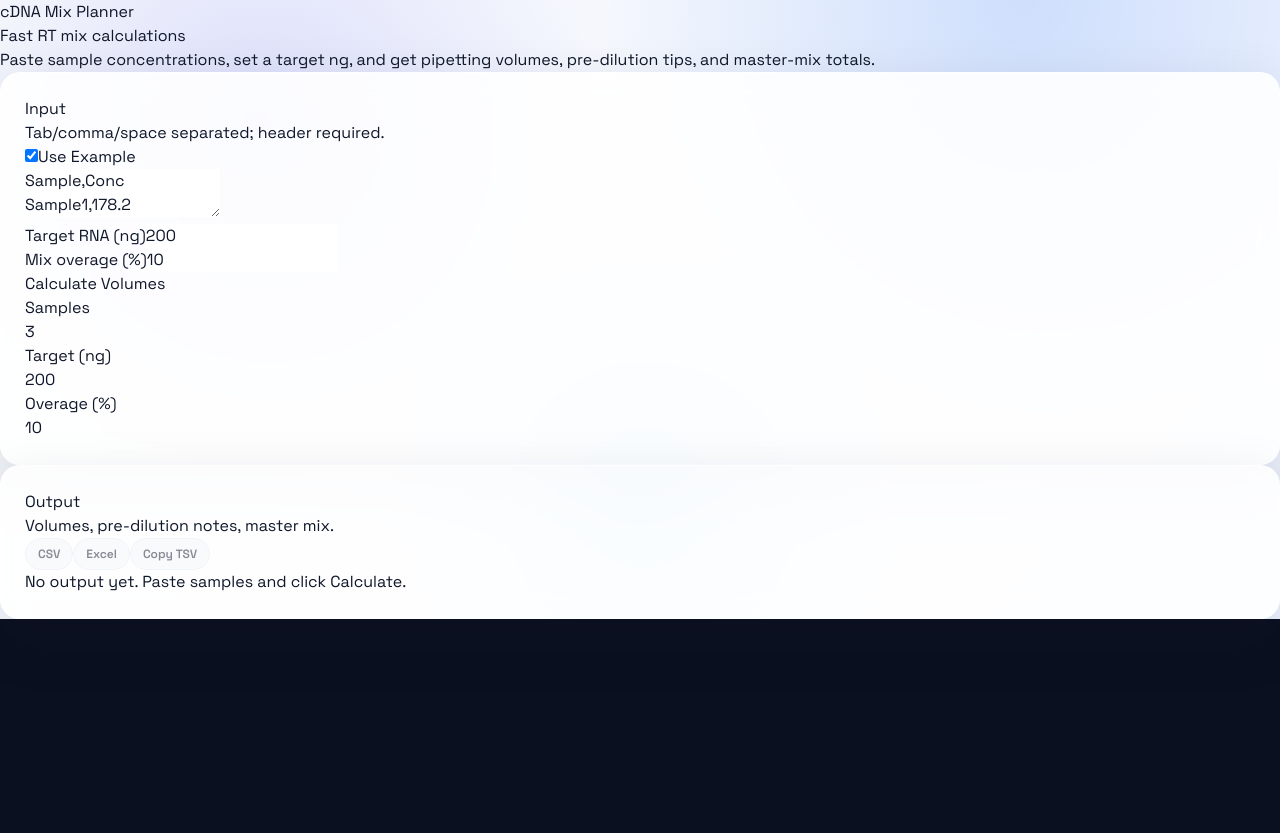
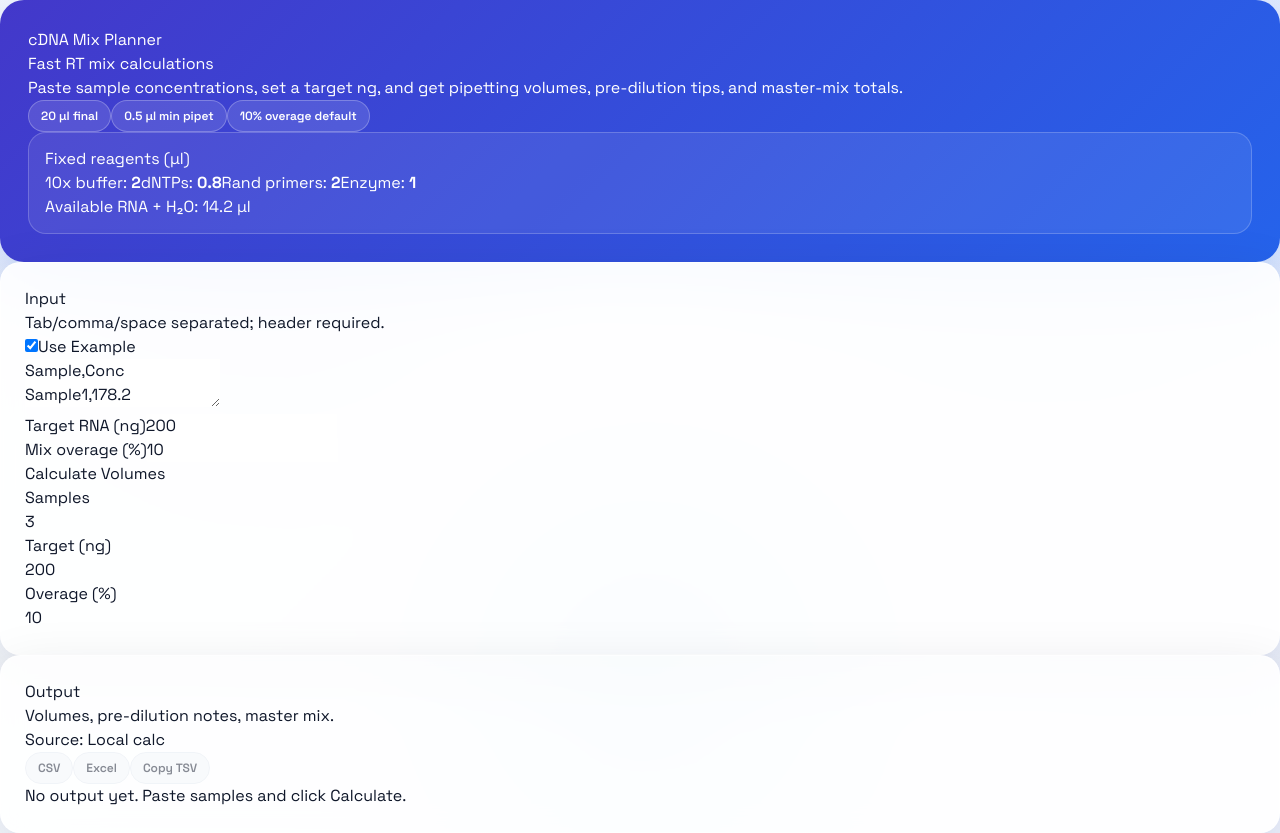
Before and after one commit to meghamsh738/cDNA-calculations-app, a React (Vite) app in the folder modern-app/: page / in a window 1280 px wide. Before the commit the page ends 800 px from the top, so only its background shows below. Built offline with nearby package versions, Linux system fonts and the light colour scheme.

Commit message:
Polish UI and refresh screenshot

```diff
--- a/modern-app/src/App.css
+++ b/modern-app/src/App.css
@@ -13,8 +13,24 @@
               linear-gradient(135deg, #f8fafc, #eef2ff);
 }
 
+.hero-card {
+  background: linear-gradient(135deg, #4338ca, #2563eb);
+  border-radius: 24px;
+  padding: 28px;
+  box-shadow: 0 24px 60px rgba(59, 130, 246, 0.3);
+  color: #fff;
+}
+
+.mini-card {
+  background: rgba(255, 255, 255, 0.08);
+  border: 1px solid rgba(255, 255, 255, 0.2);
+  border-radius: 18px;
+  padding: 14px 16px;
+  min-width: 220px;
+}
+
 .glass-card {
-  background: rgba(255, 255, 255, 0.88);
+  background: rgba(255, 255, 255, 0.9);
   border: 1px solid rgba(255, 255, 255, 0.6);
   box-shadow: 0 20px 60px rgba(15, 23, 42, 0.12);
   backdrop-filter: blur(12px);
@@ -41,3 +57,38 @@
   opacity: 0.5;
   cursor: not-allowed;
 }
+
+.pill {
+  display: inline-flex;
+  align-items: center;
+  gap: 6px;
+  padding: 6px 12px;
+  border-radius: 999px;
+  border: 1px solid rgba(255, 255, 255, 0.2);
+  background: rgba(255, 255, 255, 0.12);
+  color: #fff;
+  font-weight: 600;
+  font-size: 12px;
+}
+
+.pill-light {
+  border-color: rgba(255, 255, 255, 0.25);
+}
+
+.text-shadow {
+  text-shadow: 0 10px 30px rgba(15, 23, 42, 0.15);
+}
+
+::-webkit-scrollbar {
+  height: 8px;
+  width: 8px;
+}
+
+::-webkit-scrollbar-thumb {
+  background: #cbd5e1;
+  border-radius: 999px;
+}
+
+::-webkit-scrollbar-track {
+  background: transparent;
+}
--- a/modern-app/src/App.tsx
+++ b/modern-app/src/App.tsx
@@ -144,6 +144,7 @@ function App() {
   const [loading, setLoading] = useState(false)
   const [error, setError] = useState<string | null>(null)
   const [warning, setWarning] = useState<string | null>(null)
+  const [backendUsed, setBackendUsed] = useState(false)
 
   const samples = useMemo(() => (useExample ? parseSamples(EXAMPLE_TEXT) : parseSamples(sampleText)), [useExample, sampleText])
 
@@ -160,10 +161,11 @@ function App() {
     setError(null)
     setWarning(null)
 
-    // Local fallback calc
+    // Local fallback calc (ensures UI always works even if API is down)
     const local = calcLocally(samples, targetNg, overagePct)
     setRows(local.rows)
     setMasterMix(local.masterMix)
+    setBackendUsed(false)
 
     // Try backend to keep parity; if it fails, we keep local results.
     try {
@@ -181,6 +183,7 @@ function App() {
         const data = await response.json()
         setRows(data.rows || local.rows)
         setMasterMix(data.master_mix || local.masterMix)
+        setBackendUsed(true)
       } else {
         setWarning('Backend unavailable; showing local calculation.')
       }
@@ -247,14 +250,35 @@ function App() {
   return (
     <div className="app-bg min-h-screen">
       <div className="max-w-6xl mx-auto px-4 py-10 space-y-8">
-        <header className="text-center space-y-3">
-          <div className="inline-flex items-center gap-2 px-3 py-1 rounded-full bg-slate-900 text-slate-100 text-xs tracking-wide uppercase">
-            cDNA Mix Planner
+        <header className="hero-card">
+          <div className="flex flex-wrap items-start justify-between gap-4">
+            <div className="space-y-3 max-w-3xl">
+              <div className="inline-flex items-center gap-2 px-3 py-1 rounded-full bg-white/15 text-white text-xs tracking-wide uppercase border border-white/20">
+                cDNA Mix Planner
+              </div>
+              <h1 className="text-4xl sm:text-5xl font-black text-white drop-shadow">
+                Fast RT mix calculations
+              </h1>
+              <p className="text-indigo-100 text-lg">
+                Paste sample concentrations, set a target ng, and get pipetting volumes, pre-dilution tips, and master-mix totals.
+              </p>
+              <div className="flex flex-wrap gap-2">
+                <span className="pill pill-light">20 µl final</span>
+                <span className="pill pill-light">0.5 µl min pipet</span>
+                <span className="pill pill-light">10% overage default</span>
+              </div>
+            </div>
+            <div className="mini-card">
+              <div className="text-xs uppercase tracking-wide text-indigo-200">Fixed reagents (µl)</div>
+              <div className="grid grid-cols-2 gap-2 mt-2 text-sm text-white">
+                <span>10x buffer: <strong>{FIXED.buffer}</strong></span>
+                <span>dNTPs: <strong>{FIXED.dntps}</strong></span>
+                <span>Rand primers: <strong>{FIXED.rand}</strong></span>
+                <span>Enzyme: <strong>{FIXED.enzyme}</strong></span>
+              </div>
+              <div className="mt-3 text-xs text-indigo-100">Available RNA + H₂O: {AVAIL_RNA_H2O.toFixed(1)} µl</div>
+            </div>
           </div>
-          <h1 className="text-4xl sm:text-5xl font-black text-slate-900 tracking-tight">Fast RT mix calculations</h1>
-          <p className="text-slate-600 max-w-3xl mx-auto text-lg">
-            Paste sample concentrations, set a target ng, and get pipetting volumes, pre-dilution tips, and master-mix totals.
-          </p>
         </header>
 
         {error && (
@@ -343,6 +367,9 @@ function App() {
               <div>
                 <h2 className="text-xl font-semibold text-slate-900">Output</h2>
                 <p className="text-sm text-slate-500">Volumes, pre-dilution notes, master mix.</p>
+                <p className="text-xs text-slate-500 mt-1">
+                  Source: {backendUsed ? 'API' : 'Local calc'} {warning && '(API unavailable)'}
+                </p>
               </div>
               <div className="flex flex-wrap gap-2">
                 <button onClick={exportCsv} disabled={!rows.length} className="pill-btn">CSV</button>
```
Also changed, not shown: modern-app/screenshots/example_run.png.
